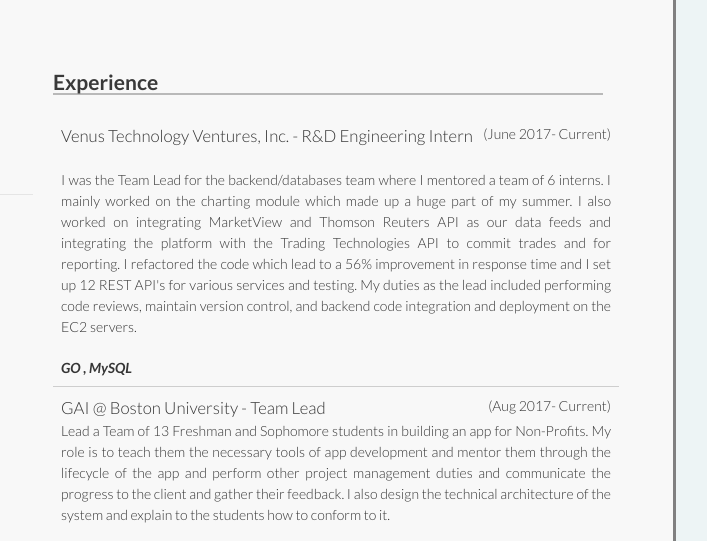
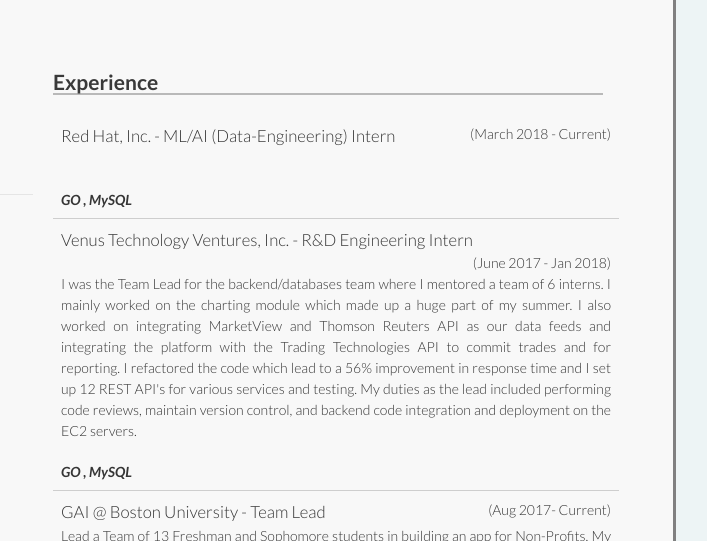
Before and after one commit to maulikjs/maulikjs.github.io, a plain HTML site: page index.html in a window 1280 px wide. Shown: the top 541 px of the page, 467-1174 px from the left. Drawn offline with Linux system fonts and the light colour scheme.

Commit message:
WIP: RED HAT DETAILS

```diff
--- a/index.html
+++ b/index.html
@@ -51,7 +51,12 @@
         <h2 id="exp">Experience</h2>
 	<ul class="fancy-list">
     <li>
-       <big>Venus Technology Ventures, Inc. - R&D Engineering Intern</big><span style="float:right">(June 2017- Current)</span><br><br>
+       <big>Red Hat, Inc. - ML/AI (Data-Engineering) Intern</big><span style="float:right">(March 2018 - Current)</span><br><br>
+       <p align="Justify"></p>
+       <span align="left"><small><b><i>GO , MySQL</i></b> </span>
+    </li>
+    <li>
+       <big>Venus Technology Ventures, Inc. - R&D Engineering Intern</big><span style="float:right">(June 2017 - Jan 2018)</span><br><br>
        <p align="Justify">I was the Team Lead for the backend/databases team where I mentored a team of 6 interns. I mainly worked on the charting module which made up a huge part of my summer. I also worked on integrating MarketView and Thomson Reuters API as our data feeds and integrating the platform with the Trading Technologies API to commit trades and for reporting. I refactored the code which lead to a 56% improvement in response time and I set up 12 REST API's for various services and testing. My duties as the lead included performing code reviews, maintain version control, and backend code integration and deployment on the EC2 servers.</p>
        <span align="left"><small><b><i>GO , MySQL</i></b> </span>
     </li>
```
